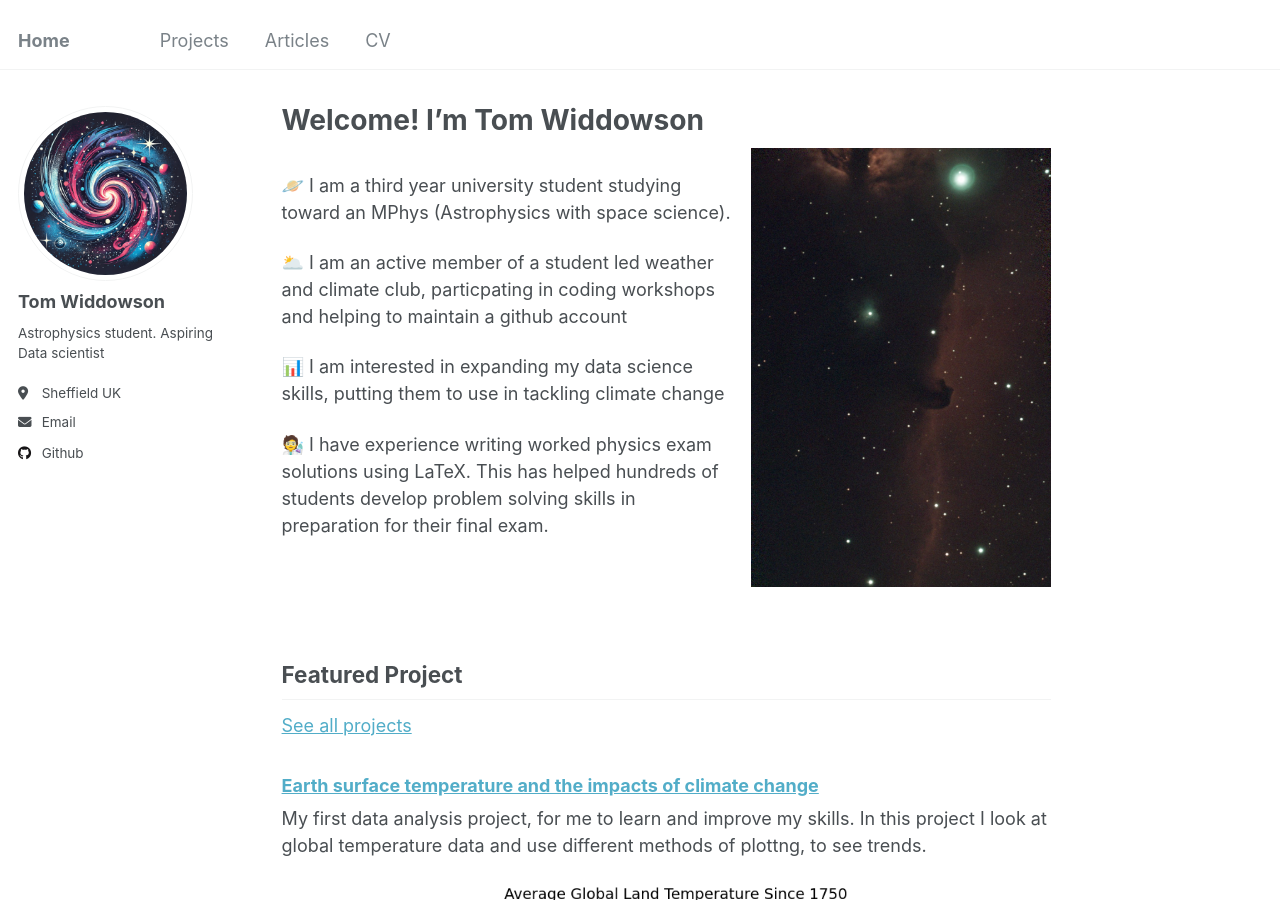
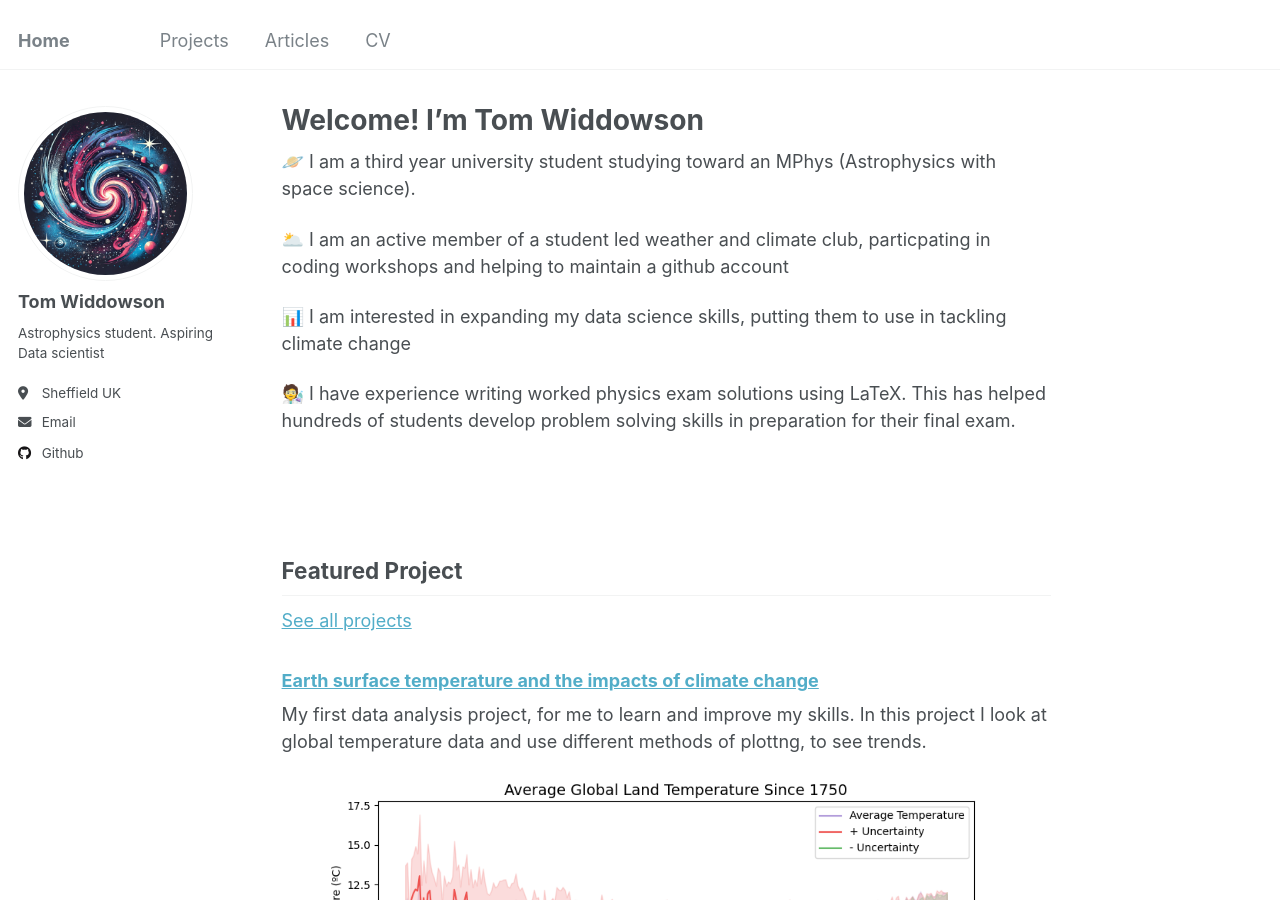
Before and after one commit to tomhwidd/tomhwidd.github.io, a Jekyll site: the page built from _pages/about.md, in a window 1280 px wide and 900 px high. Built offline with Jekyll 4.4.1, drawn with Linux system fonts in a browser that asks for light colours.

Commit message:
trying without image

```diff
--- a/_pages/about.md
+++ b/_pages/about.md
@@ -9,7 +9,7 @@ redirect_from:
 ---
 
 
-![Horsehead nebula](/images/nebula.jpg){: .align-right width="300px"}
+<!-- ![Horsehead nebula](/images/nebula.jpg){: .align-right width="300px"} -->
 
 🪐 I am a third year university student studying toward an MPhys (Astrophysics with space science).
 
```
